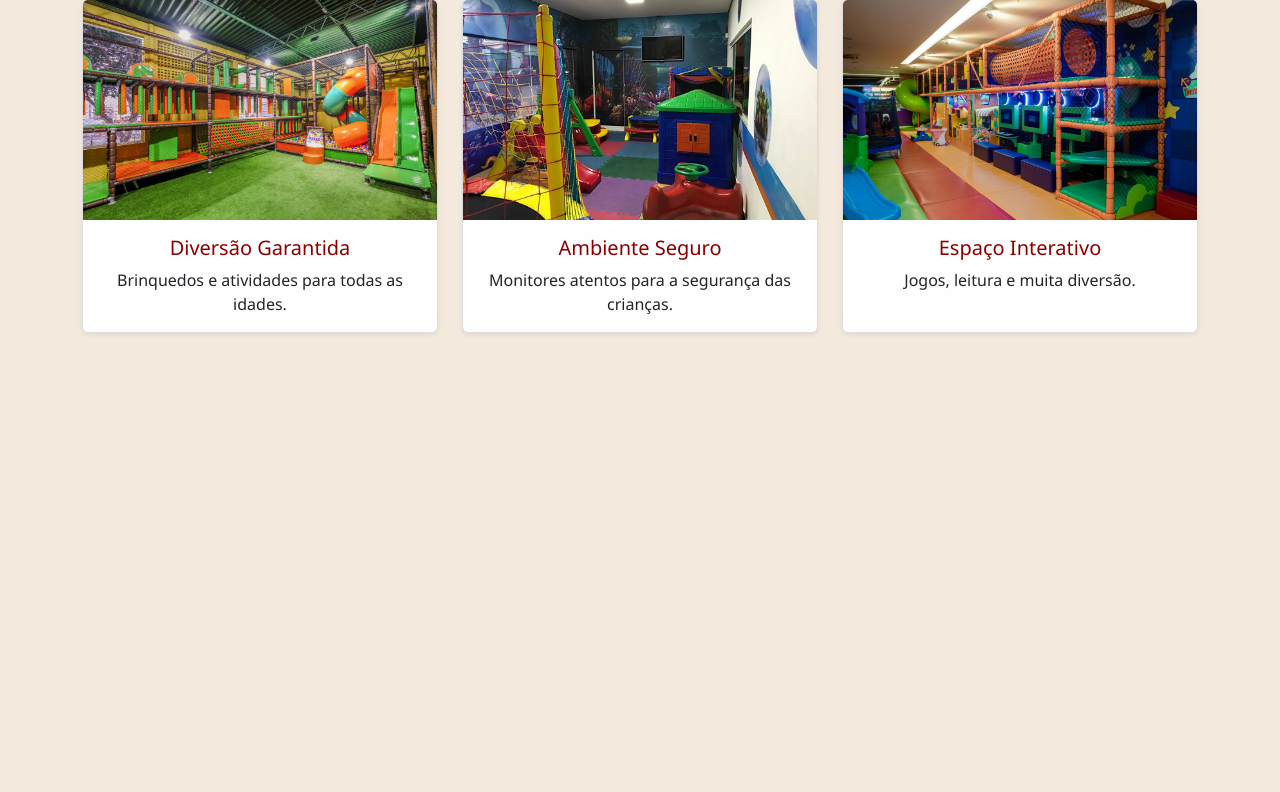
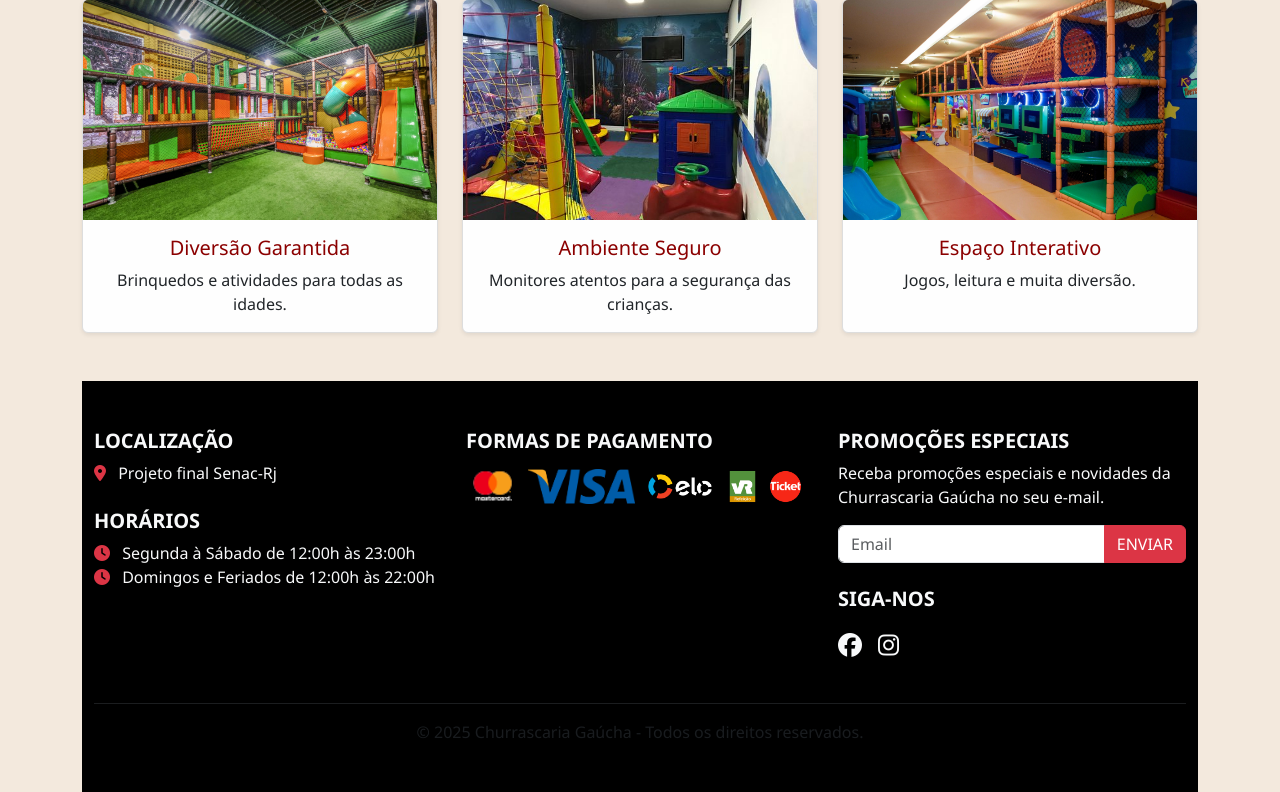
Before and after one commit to felipecezario729/back_end_trabalho, a Django app: page / in a window 1280 px wide. Shown: the part 2606-3398 px from the top of the page. Before the commit the page ends 2940 px from the top, so only its background shows below. Run offline with Django 5.2, Linux system fonts and the light colour scheme.

Commit message:
Adicionado rodapé com informações de localização e promoções

```diff
--- a/APP/settings.py
+++ b/APP/settings.py
@@ -124,6 +124,7 @@ STATIC_URL = '/static/'
 
 STATICFILES_DIRS = [
     os.path.join(BASE_DIR, 'static'),
+    BASE_DIR / 'static',
 ]
 
 
--- a/CRUD/templates/index.html
+++ b/CRUD/templates/index.html
@@ -336,4 +336,58 @@
         crossorigin="anonymous">
 </script>
 </body>
+<!-- Rodapé -->
+<footer class="text-light py-5 mt-5" style="background-color: #000;">
+    <div class="container">
+        <div class="row">
+            <!-- Localização -->
+            <div class="col-md-4 mb-4">
+                <h5 class="fw-bold">LOCALIZAÇÃO</h5>
+                <ul class="list-unstyled">
+                    <li><i class="fa fa-map-marker-alt text-danger me-2"></i> Projeto final Senac-Rj</li>
+                </ul>
+
+                <h5 class="fw-bold mt-4">HORÁRIOS</h5>
+                <ul class="list-unstyled">
+                    <li><i class="fa fa-clock text-danger me-2"></i> Segunda à Sábado de 12:00h às 23:00h</li>
+                    <li><i class="fa fa-clock text-danger me-2"></i> Domingos e Feriados de 12:00h às 22:00h</li>
+                </ul>
+            </div>
+
+            <!-- Formas de Pagamento -->
+            <div class="col-md-4 mb-4">
+                <h5 class="fw-bold">FORMAS DE PAGAMENTO</h5>
+                <div class="d-flex flex-wrap align-items-center gap-2 mt-3">
+                    <img src="{% static 'icones/mastercard.png' %}" alt="Mastercard" height="35">
+                    <img src="{% static 'icones/visa.png' %}" alt="Visa" height="35">
+                    <img src="{% static 'icones/elo.png' %}" alt="Elo" height="35">
+                    <img src="{% static 'icones/vr.png' %}" alt="VR" height="35">
+                    <img src="{% static 'icones/ticket.png' %}" alt="Ticket" height="35">
+                </div>
+            </div>
+
+            <!-- Promoções -->
+            <div class="col-md-4 mb-4">
+                <h5 class="fw-bold">PROMOÇÕES ESPECIAIS</h5>
+                <p>Receba promoções especiais e novidades da Churrascaria Gaúcha no seu e-mail.</p>
+                <form>
+                    <div class="input-group">
+                        <input type="email" class="form-control" placeholder="Email" required>
+                        <button class="btn btn-danger" type="submit">ENVIAR</button>
+                    </div>
+                </form>
+
+                <h5 class="fw-bold mt-4">SIGA-NOS</h5>
+                <div class="d-flex gap-3 mt-3">
+                    <a href="#" class="text-light fs-4"><i class="fab fa-facebook"></i></a>
+                    <a href="#" class="text-light fs-4"><i class="fab fa-instagram"></i></a>
+                </div>
+            </div>
+        </div>
+
+        <hr class="border-secondary" />
+        <p class="text-center text-muted mb-0">© 2025 Churrascaria Gaúcha - Todos os direitos reservados.</p>
+    </div>
+    </footer>
+
 </html>
```
Also changed, not shown: CRUD/static/icones/elo.png (added), CRUD/static/icones/mastercard.png (added), CRUD/static/icones/ticket.png (added), CRUD/static/icones/visa.png (added), CRUD/static/icones/vr.png (added), db.sqlite3.
